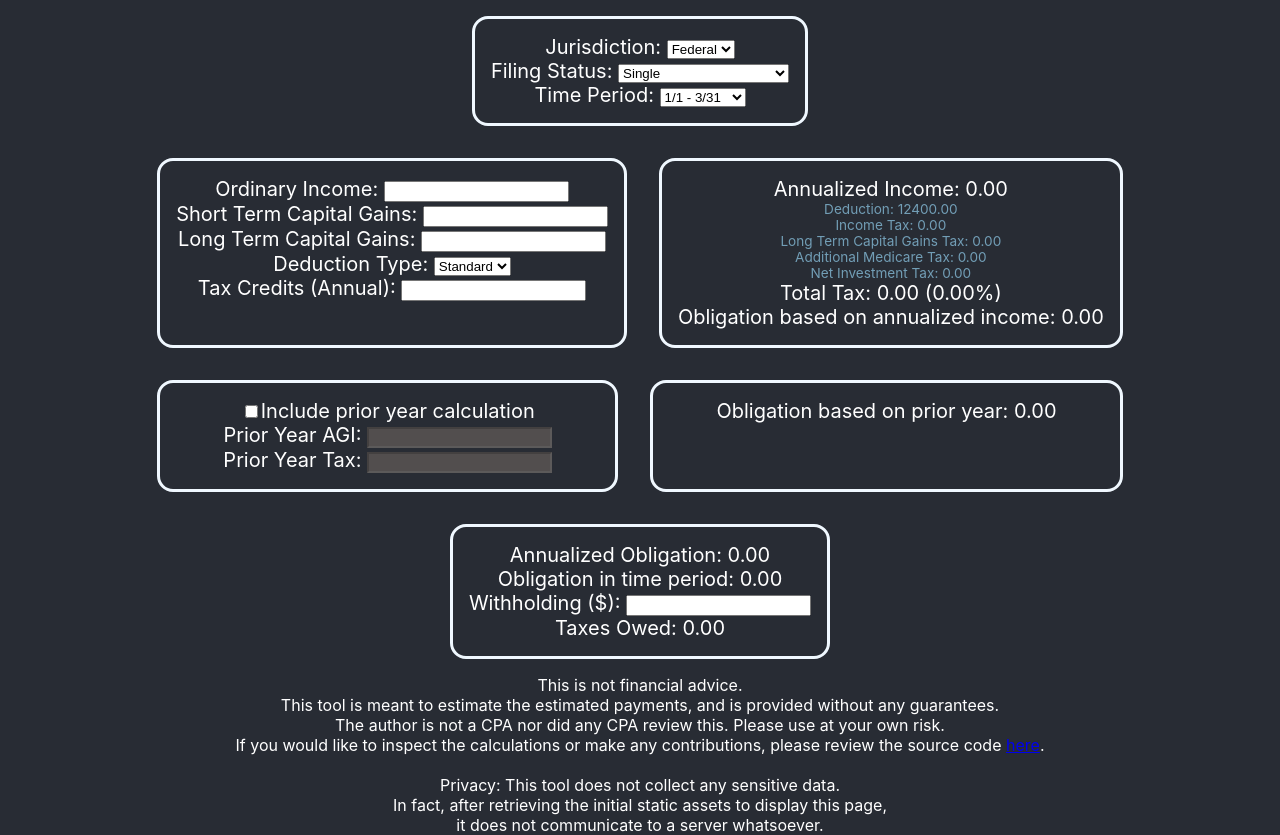
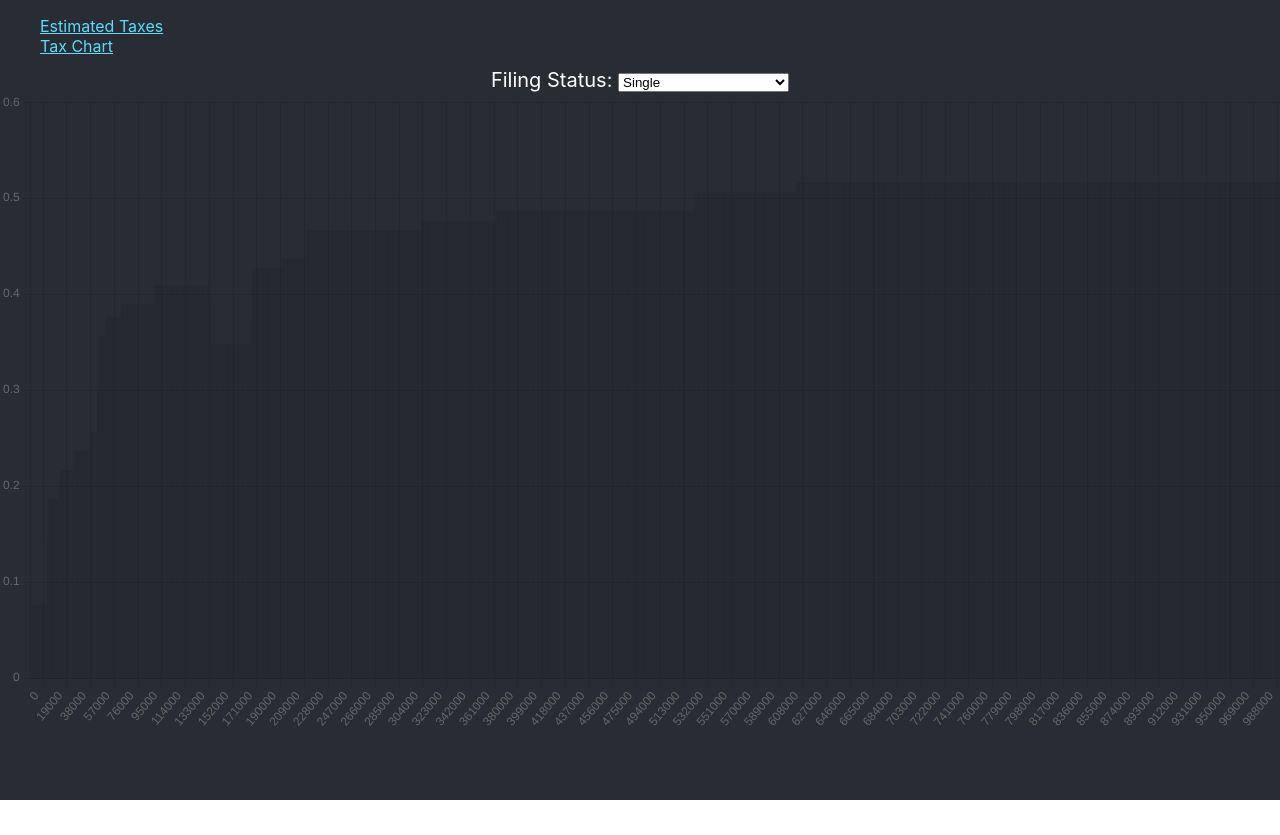
Before and after one commit to tomo-otsuka/brasstax, a React (Create React App) app: page /brasstax/tax-chart in a window 1280 px wide. After the commit the page ends 800 px from the top, so only its background shows below. Built offline with nearby package versions, Linux system fonts and the light colour scheme.

Commit message:
chart for income tax

```diff
--- a/package.json
+++ b/package.json
@@ -7,9 +7,11 @@
     "@testing-library/jest-dom": "^5.11.10",
     "@testing-library/react": "^11.2.6",
     "@testing-library/user-event": "^12.8.3",
+    "chart.js": "^3.1.0",
     "cra-template": "1.1.2",
     "react": "^17.0.2",
     "react-dom": "^17.0.2",
+    "react-router-dom": "^5.2.0",
     "react-scripts": "4.0.3",
     "web-vitals": "^1.1.1"
   },
--- a/src/App.css
+++ b/src/App.css
@@ -13,7 +13,11 @@
   color: white;
 }
 
-.App-link {
+a:link {
+  color: #61dafb;
+}
+
+a:visited {
   color: #61dafb;
 }
 
@@ -36,6 +40,23 @@ div.row {
   flex-direction: row;
 }
 
+div#root {
+  background-color: #1b3261;
+  min-height: 100vh;
+}
+
+div.nav {
+  position: fixed;
+}
+
+div.nav li {
+  list-style-type: none;
+}
+
+div.main {
+  flex-grow: 2;
+}
+
 div.small {
   font-size: 1.7vh;
   color: rgb(114, 158, 182);
--- a/src/App.jsx
+++ b/src/App.jsx
@@ -1,5 +1,7 @@
 import "./App.css";
 import React from "react";
+import { BrowserRouter as Router, Switch, Route, Link } from "react-router-dom";
+import { TaxChart } from "./components/TaxChart.jsx";
 import {
   LabeledCheckbox,
   LabeledSelect,
@@ -22,7 +24,7 @@ import {
   calculateIncomeTax,
 } from "./taxFunctions.js";
 
-class App extends React.Component {
+class EstimatedTaxes extends React.Component {
   constructor(props) {
     super(props);
     this.state = {
@@ -56,7 +58,7 @@ class App extends React.Component {
   _calculateObligationBasedOnPriorYear() {
     const threshold =
       this.state.filingStatus !==
-        FilingStatusEnum.MARRIED_FILING_SEPARATELY.name
+      FilingStatusEnum.MARRIED_FILING_SEPARATELY.name
         ? 150000
         : 75000;
     const multiplier = this.state.priorYearAgi <= threshold ? 1 : 1.1;
@@ -442,4 +444,37 @@ class App extends React.Component {
   }
 }
 
+class App extends React.Component {
+  render() {
+    return (
+      <Router>
+        <div className="row">
+          <div className="nav">
+            <nav>
+              <ul>
+                <li>
+                  <Link to="/brasstax/estimated-taxes">Estimated Taxes</Link>
+                </li>
+                <li>
+                  <Link to="/brasstax/tax-chart">Tax Chart</Link>
+                </li>
+              </ul>
+            </nav>
+          </div>
+          <div className="main">
+            <Switch>
+              <Route path="/brasstax/estimated-taxes">
+                <EstimatedTaxes />
+              </Route>
+              <Route path="/brasstax/tax-chart">
+                <TaxChart />
+              </Route>
+            </Switch>
+          </div>
+        </div>
+      </Router>
+    );
+  }
+}
+
 export default App;
--- /dev/null
+++ b/src/components/TaxChart.jsx
@@ -0,0 +1,136 @@
+import React from "react";
+
+import {
+  Chart,
+  LineController,
+  CategoryScale,
+  LinearScale,
+  PointElement,
+  LineElement,
+  BarController,
+  BarElement,
+} from "chart.js";
+import {
+  DeductionTypeEnum,
+  FilingStatusEnum,
+  JurisdictionEnum,
+} from "../constants";
+import {
+  calculateDeduction,
+  calculateIncomeTax,
+  calculateMedicareTax,
+  calculateSocialSecurityTax,
+} from "../taxFunctions";
+import { LabeledSelect } from "../Components";
+
+Chart.register(
+  LineController,
+  CategoryScale,
+  LinearScale,
+  PointElement,
+  LineElement,
+  BarController,
+  BarElement
+);
+
+export class TaxChart extends React.Component {
+  constructor(props) {
+    super(props);
+    this.state = {
+      filingStatus: FilingStatusEnum.SINGLE.name,
+
+      chart: null,
+    };
+  }
+
+  handleStateChange(stateVar, value) {
+    if (!(stateVar in this.state)) {
+      alert(`incorrect state variable: ${stateVar}`);
+      return;
+    }
+    this.setState({ [stateVar]: value });
+  }
+
+  chartRef = React.createRef();
+
+  calculateTax(income) {
+    const jurisdiction = JurisdictionEnum.FEDERAL.name;
+    const filingStatus = this.state.filingStatus;
+    const deductionType = DeductionTypeEnum.STANDARD.name;
+
+    const deduction = calculateDeduction(
+      jurisdiction,
+      filingStatus,
+      deductionType,
+      0
+    );
+
+    const taxableIncome = Math.max(0, income - deduction);
+
+    const incomeTax = calculateIncomeTax(
+      jurisdiction,
+      filingStatus,
+      taxableIncome,
+      0,
+      0
+    );
+    const socialSecurityTax = calculateSocialSecurityTax(income);
+    const medicareTax = calculateMedicareTax(filingStatus, income);
+
+    const stateIncomeTax = calculateIncomeTax(
+      JurisdictionEnum.CALIFORNIA.name,
+      filingStatus,
+      taxableIncome,
+      0,
+      0
+    );
+    return incomeTax + socialSecurityTax + medicareTax + stateIncomeTax;
+  }
+
+  componentDidMount() {
+    const myChartRef = this.chartRef.current.getContext("2d");
+
+    const labels = Array.from({ length: 1000 }, (v, x) => x * 1000);
+
+    const chart = new Chart(myChartRef, {
+      type: "bar",
+      data: {
+        labels: labels,
+        datasets: [
+          {
+            spanGaps: true,
+            showLine: false,
+            pointRadius: 1,
+          },
+        ],
+      },
+      options: {},
+    });
+
+    this.setState({ chart: chart });
+  }
+
+  componentDidUpdate() {
+    const labels = this.state.chart.data.labels;
+    const data = labels.map(
+      (x, i, a) => (this.calculateTax(x) - this.calculateTax(a[i - 1])) / 1000
+    );
+    this.state.chart.data.datasets[0].data = data;
+    this.state.chart.update("active");
+  }
+
+  render() {
+    return (
+      <div className="App App-header">
+        <LabeledSelect
+          onChange={(event) =>
+            this.handleStateChange("filingStatus", event.target.value)
+          }
+          label="Filing Status"
+          selectOptions={Object.values(FilingStatusEnum)}
+        ></LabeledSelect>
+        <canvas id="myChart" ref={this.chartRef} />
+      </div>
+    );
+  }
+}
```
Also changed, not shown: 24 other files (tests, documents, lock files or other folders).
